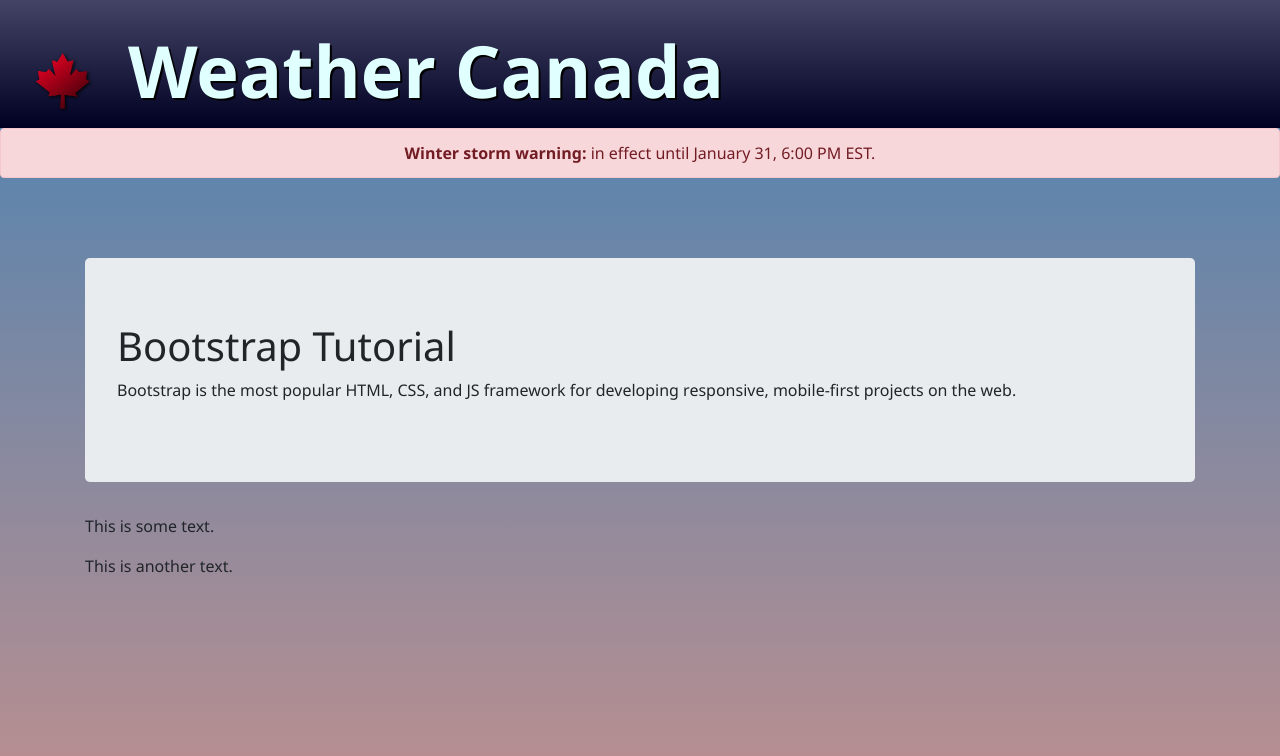
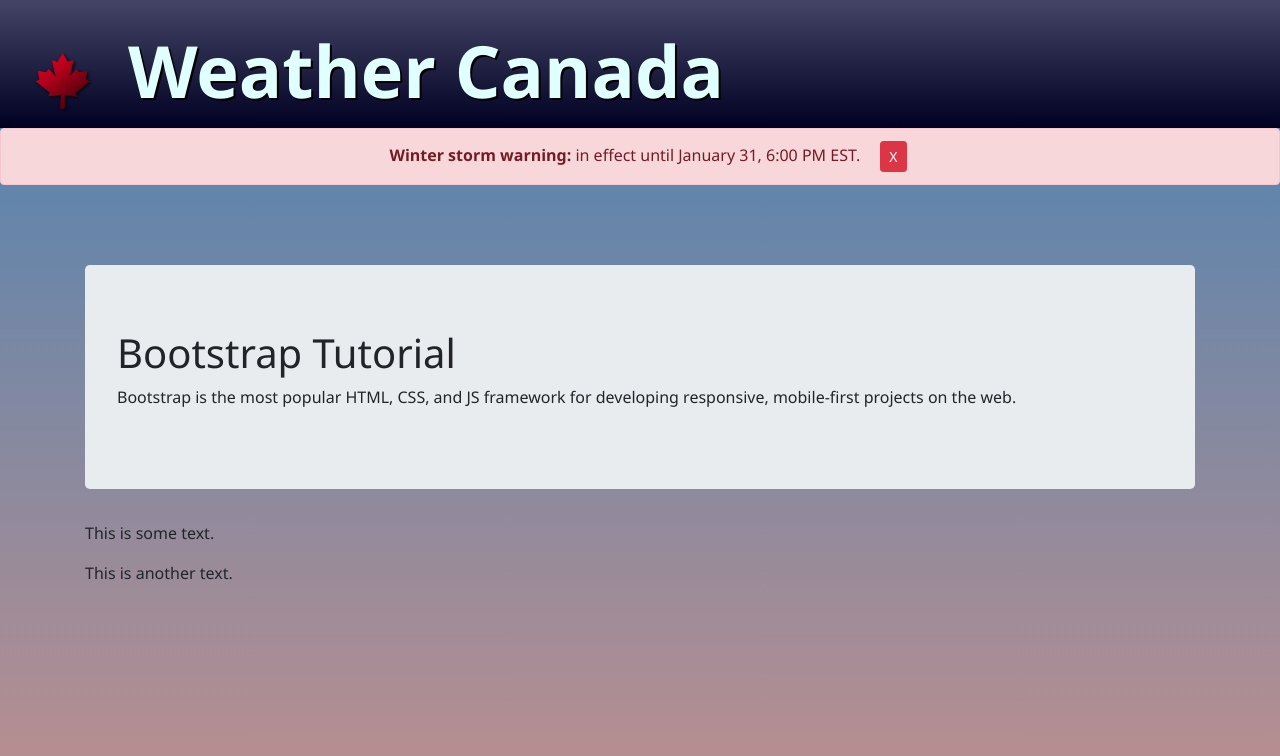
Before and after one commit to PhilippeBel/WeatherPrototype, an Angular app: page / in a window 1280 px wide. Shown: the top 756 px of the page. Built offline with nearby package versions, Linux system fonts and the light colour scheme.

Commit message:
added x button on warning bar

```diff
--- a/src/app/upper-bar/upper-bar.component.scss
+++ b/src/app/upper-bar/upper-bar.component.scss
@@ -4,7 +4,8 @@
     padding-top: 16px;
     background-image: linear-gradient(#444466,#000022);
     color: lightcyan;
-    z-index: 1;
+    position:relative;
+    z-index: 2;
     }
 
     b{
--- a/src/app/warning-bar/warning-bar.component.html
+++ b/src/app/warning-bar/warning-bar.component.html
@@ -1,3 +1,3 @@
-<div class="alert alert-danger text-center bar" [ngStyle]="{'top': height}" >
-    <strong>{{title}}: </strong>in effect until January 31, 6:00 PM EST.
+<div class="wbar alert alert-danger text-center" [ngStyle]="{'top': height, 'visibility': visi}">
+    <strong>{{title}}: </strong>in effect until January 31, 6:00 PM EST. <button class="btn btn-danger btn-sm x-btn" (click)="onClick()">X</button>
 </div>
--- a/src/app/warning-bar/warning-bar.component.scss
+++ b/src/app/warning-bar/warning-bar.component.scss
@@ -1,4 +1,10 @@
-.bar{
-z-index: -1;
+.wbar{
+position: relative;
 top: -48px;
 }
+
+.x-btn{
+    position: relative;
+    left: 16px;
+    z-index: 1;
+}
--- a/src/app/warning-bar/warning-bar.component.ts
+++ b/src/app/warning-bar/warning-bar.component.ts
@@ -7,36 +7,54 @@
   styleUrls: ['./warning-bar.component.scss']
 })
 
-
-
 export class WarningBarComponent implements OnInit {
 
-  readonly INIT_TOP = -48;
+  initTop: number;
   title: string;
   frame: number;
   top: number;
   height: string;
   everyFrame: Observable<number> = timer(0,33);
+  visi: string;
+  closing: boolean;
 
-  constructor() { }
+  constructor() {
+    this.initTop = -48;
+    this.closing = false;
+    this.top = this.initTop;
+    this.frame = 0;
+    this.height = this.frame.toString() + "px";
+    this.visi = "hidden"; }
 
   ngOnInit() {
     this.title = "Winter storm warning";
-    this.top = this.INIT_TOP;
-    this.frame = 0;
-    this.height = this.frame.toString() + "px";
+
 
     this.everyFrame.subscribe((seconds) => this.Update());
   }
 
   Update(){
     this.frame++;
-    if(this.top < 0){
-    this.top = (this.INIT_TOP + this.frame * 2);
+
+    if(this.closing){
+      if(this.top < -64)
+      this.visi = "hidden"
+      else
+      this.top = (this.initTop - this.frame * 4);
+    } else if(this.top < 0){
+    this.visi = "visible";
+    this.top = (this.initTop + this.frame * 4);
+    }
+
     this.height = this.top.toString() + "px";
+  }
+
+  onClick() {
+    if(!this.closing){
+    this.closing = true;
+    this.initTop = this.top;
+    this.frame = 0;
     }
   }
 
-
-
 }
```
